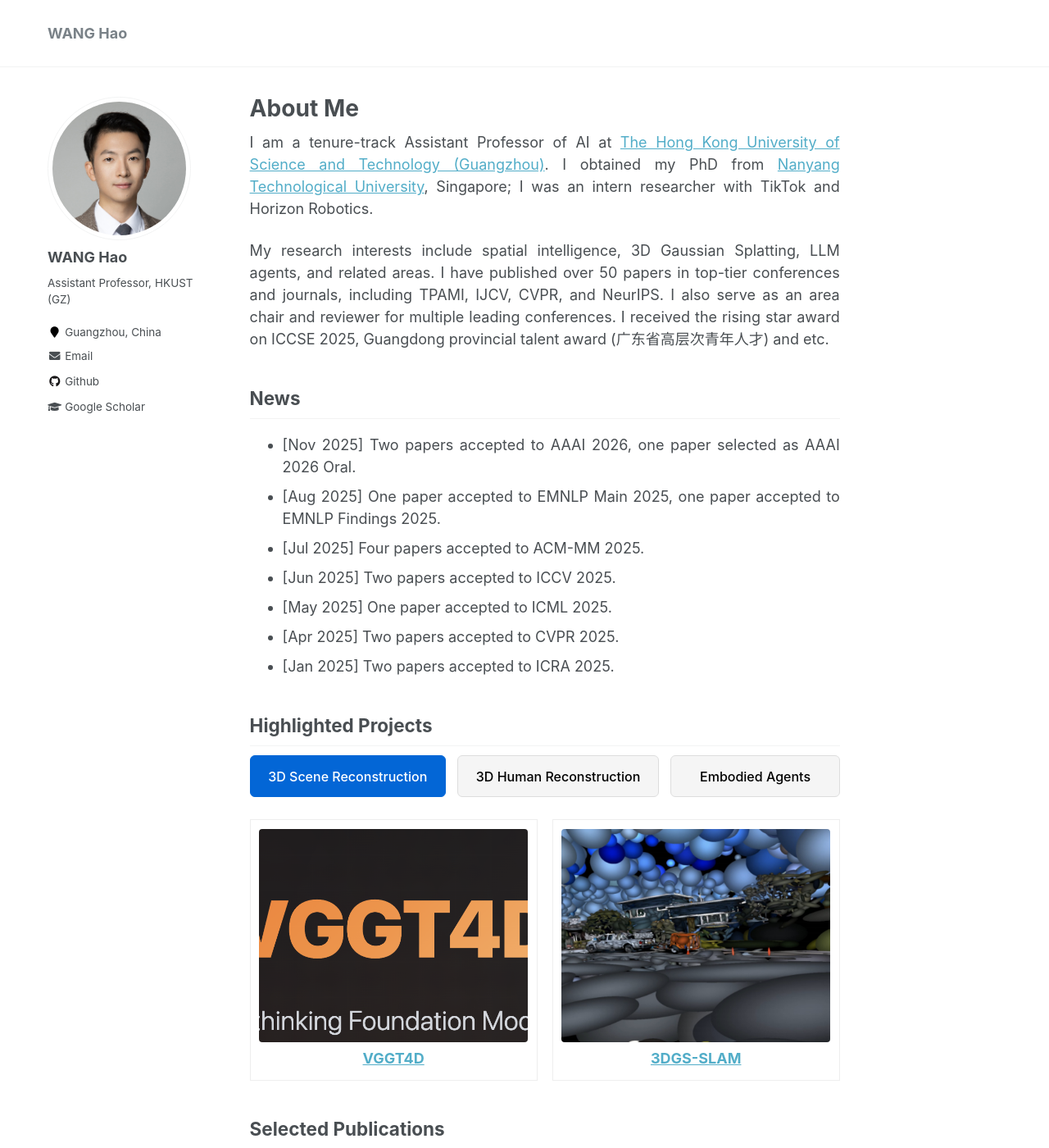
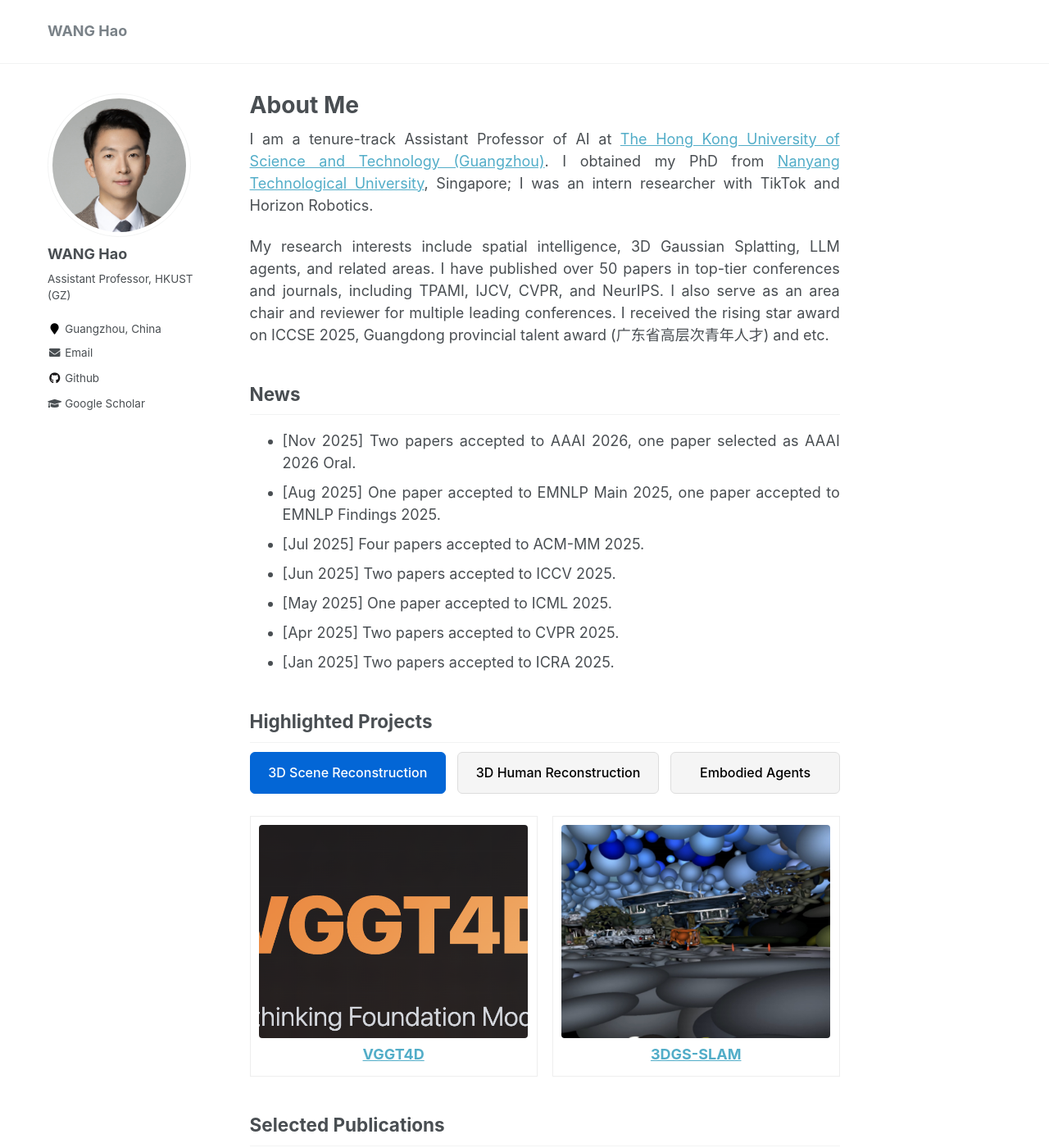
Before and after one commit to hwang1996/hwang1996.github.io, a Jekyll site: the page built from _pages/about.md, in a window 1280 px wide and 1400 px high. Shown: the whole window at 82% size. Built offline with Jekyll 4.4.1, drawn with Linux system fonts in a browser that asks for light colours.

Commit message:
2025.12.11

```diff
--- a/_sass/_base.scss
+++ b/_sass/_base.scss
@@ -13,7 +13,7 @@
   padding-bottom: 9em;
   color: $text-color;
   font-family: $global-font-family;
-  line-height: 1.5;
+  line-height: 1.25;
 
   &.overflow--hidden {
     /* when primary navigation is visible, the content in the background won't scroll */
--- a/_sass/_page.scss
+++ b/_sass/_page.scss
@@ -57,6 +57,7 @@
 
   p, li, dl {
     font-size: 1em;
+    line-height: 1.5;
   }
 
   /* paragraph indents */
--- a/_sass/_variables.scss
+++ b/_sass/_variables.scss
@@ -6,7 +6,7 @@
    Typography
    ========================================================================== */
 
-$doc-font-size              : 16;
+$doc-font-size              : 14;
 
 /* paragraph indention */
 $paragraph-indent           : false; // true, false (default)
```
